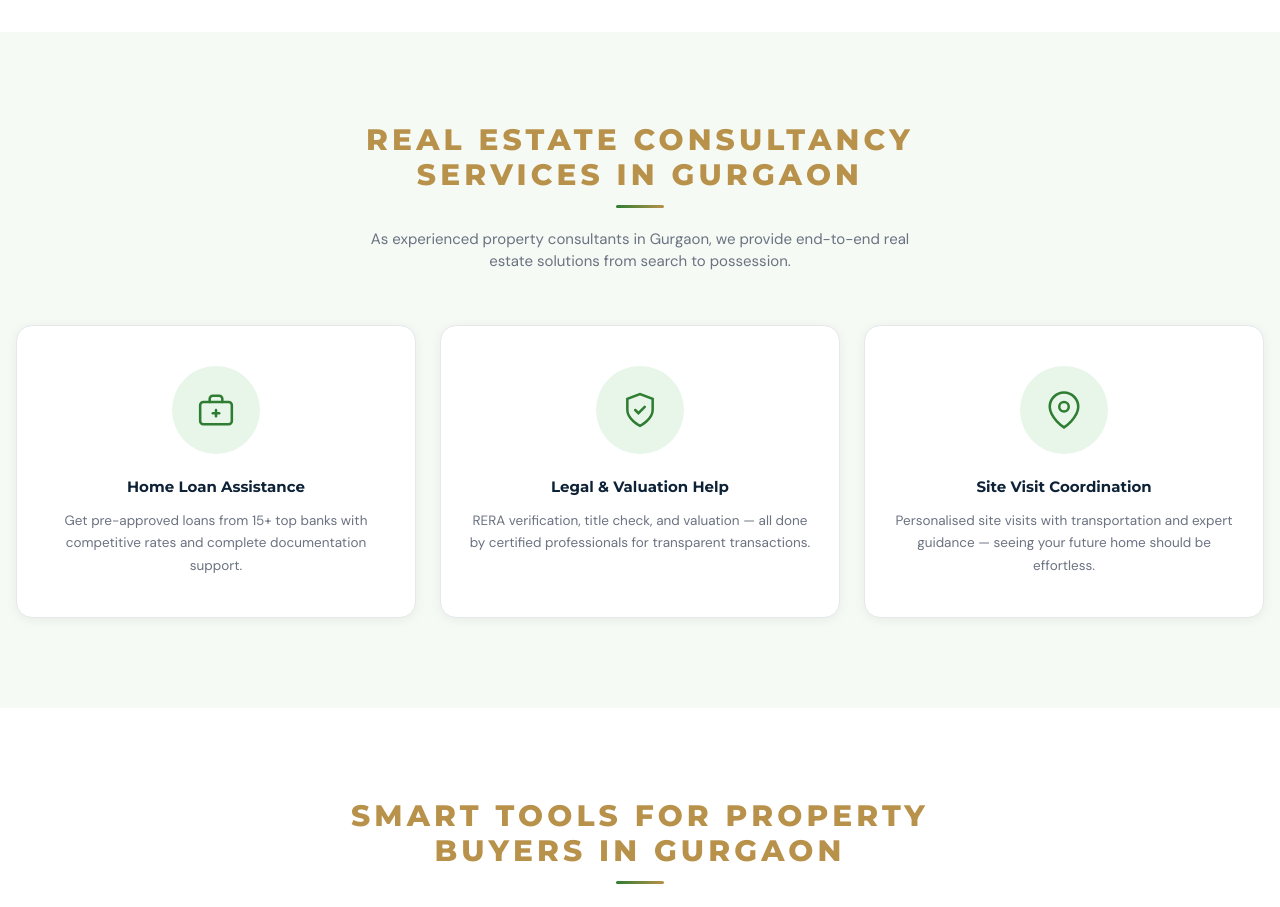
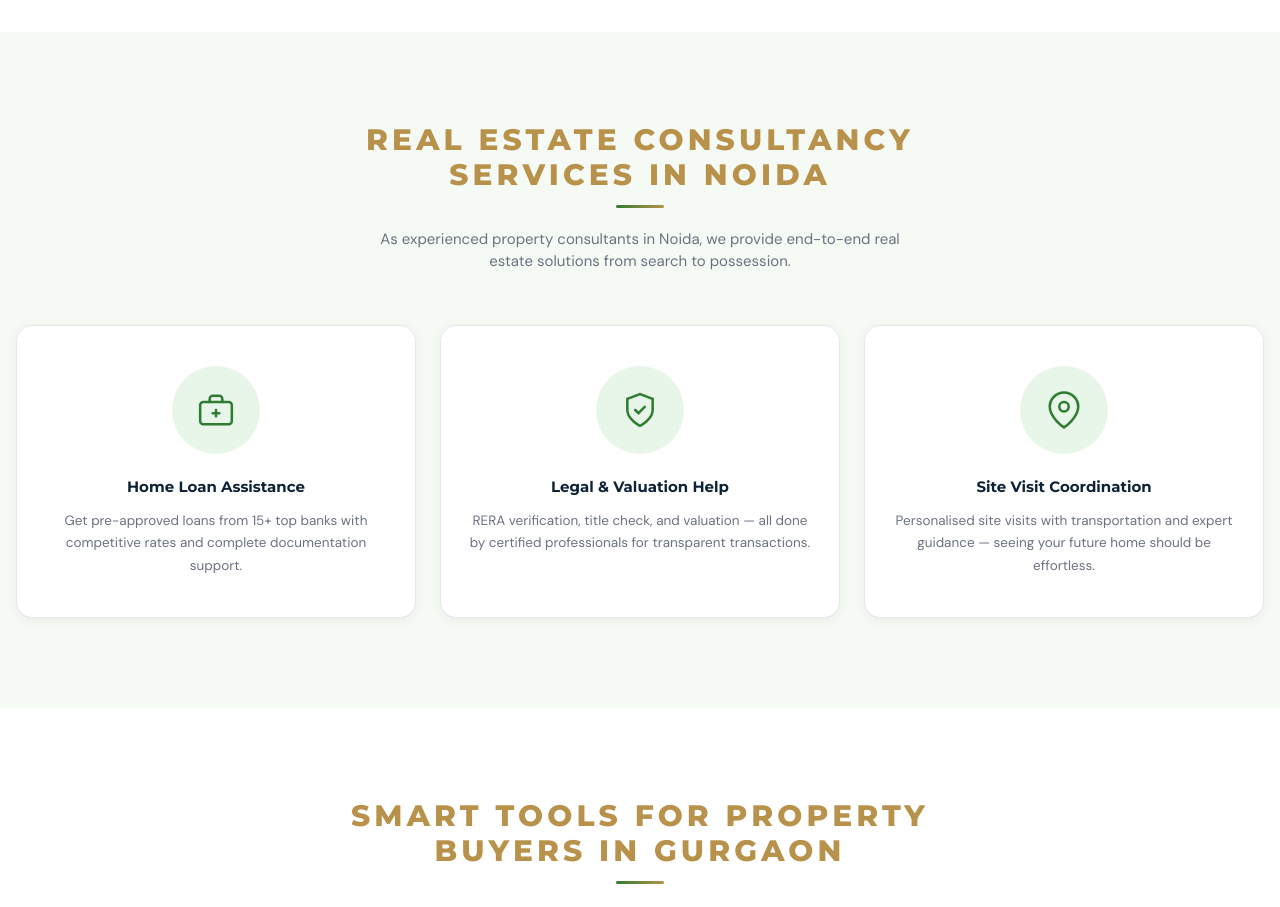
Before and after one commit to Priyanshu88585/Greenaria-Buildtech, a Next.js app: page / in a window 1280 px wide. Shown: the part 2040-2947 px from the top of the page. Built offline with nearby package versions, Linux system fonts and the light colour scheme.

Commit message:
Update service location from Gurgaon to Noida

```diff
--- a/src/components/home/Services.jsx
+++ b/src/components/home/Services.jsx
@@ -15,10 +15,10 @@
     <section id="services" className="section-pad" style={{ background:"#f5faf5" }}>
       <div className="max-content">
         <motion.div initial={{ opacity:0,y:30 }} whileInView={{ opacity:1,y:0 }} viewport={{ once:true }} className="text-center mb-[52px]">
-          <h2 className="section-title" style={{ fontSize:"clamp(1.2rem,2.5vw,1.85rem)", lineHeight:1.2 }}>Real Estate Consultancy<br/>Services in Gurgaon</h2>
+          <h2 className="section-title" style={{ fontSize:"clamp(1.2rem,2.5vw,1.85rem)", lineHeight:1.2 }}>Real Estate Consultancy<br/>Services in Noida</h2>
           <div className="gold-divider" />
           <p style={{ color:"#6b7280", fontSize:15, maxWidth:540, margin:"0 auto" }}>
-            As experienced property consultants in Gurgaon, we provide end-to-end real estate solutions from search to possession.
+            As experienced property consultants in Noida, we provide end-to-end real estate solutions from search to possession.
           </p>
         </motion.div>
 
```
